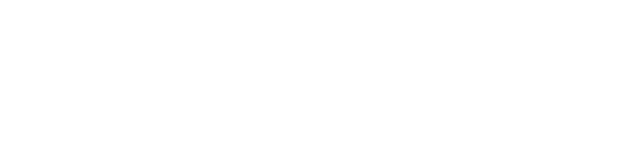
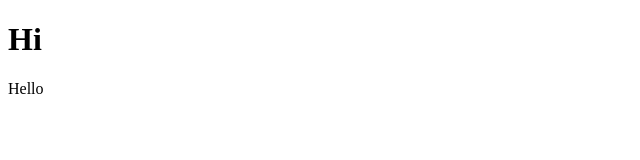
Before and after one commit to LuisTapiaTT/new-repo, a plain HTML site: page index.html in a window 1280 px wide. Shown: the whole page, without its empty margins (0-640 px from the left). Drawn offline with Linux system fonts and the light colour scheme.

Commit message:
Add p tag

```diff
--- a/index.html
+++ b/index.html
@@ -6,4 +6,6 @@
     <title>Document</title>
   </head>
   <body></body>
+  <h1>Hi</h1>
+  <p>Hello</p>
 </html>
```
